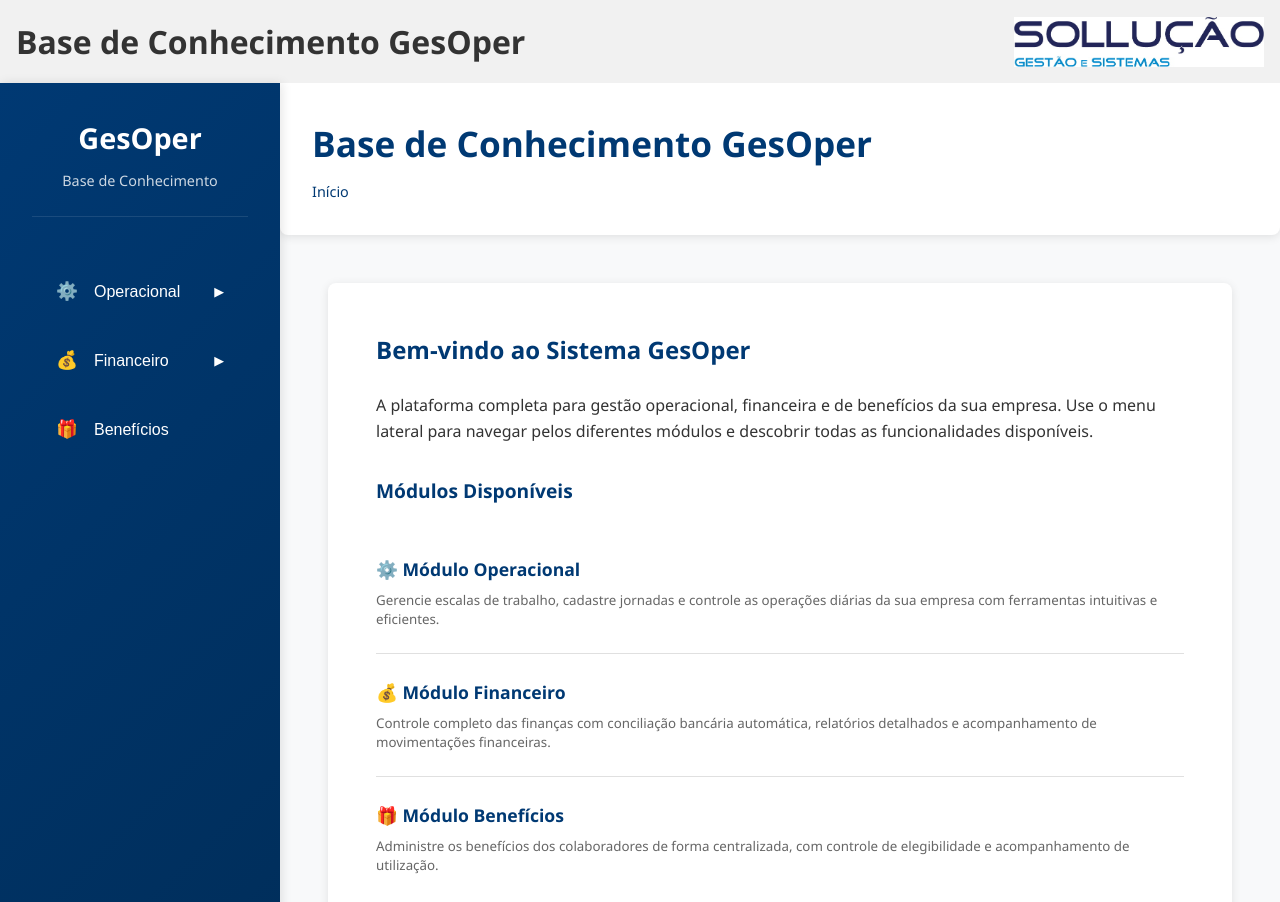
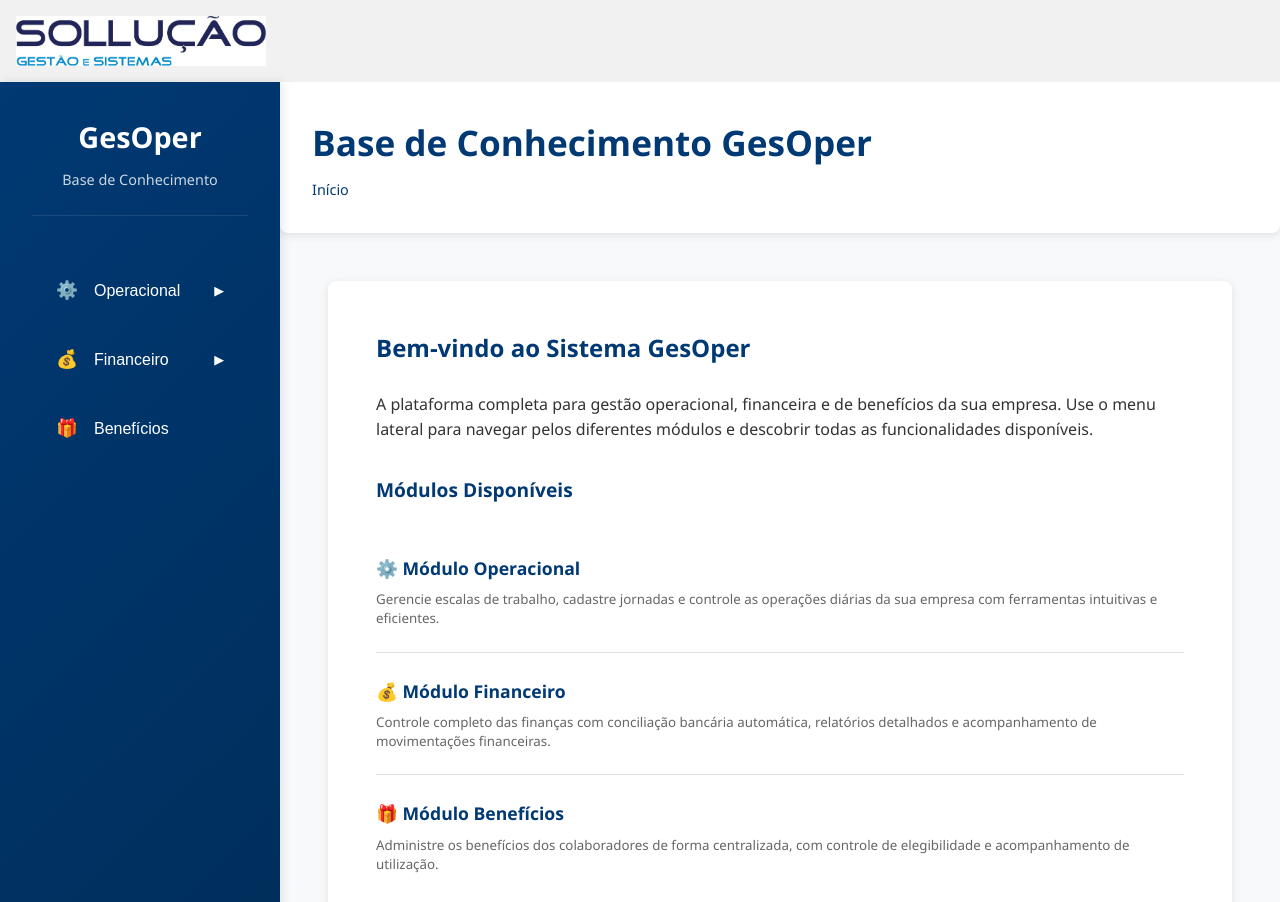
Before and after one commit to Gesoper02/Base-de-Conhecimento-GesOper, a website: page index.html in a window 1280 px wide. Shown: the top 902 px of the page. Drawn offline with Linux system fonts and the light colour scheme.

Commit message:
Update index.html

```diff
--- a/index.html
+++ b/index.html
@@ -4,16 +4,15 @@
   <meta charset="UTF-8">
   <meta name="viewport" content="width=device-width, initial-scale=1.0">
   <title>Base de Conhecimento GesOper</title>
+  <header style="display: flex; justify-content: space-between; align-items: center; padding: 1rem; background-color: #f1f1f1;">
+  <img src="LogoSolucao.png" alt="Logo Solução" style="height: 50px;">
+</header>
   <link rel="stylesheet" href="assets/css/global.css">
   <link rel="preconnect" href="https://fonts.googleapis.com">
   <link rel="preconnect" href="https://fonts.gstatic.com" crossorigin>
   <link href="https://fonts.googleapis.com/css2?family=Inter:wght@300;400;500;600;700&display=swap" rel="stylesheet">
 </head>
-  <header style="display: flex; justify-content: space-between; align-items: center; padding: 1rem; background-color: #f1f1f1;">
-  <h1 style="margin: 0;">Base de Conhecimento GesOper</h1>
-  <img src="LogoSolucao.png" alt="Logo Solução" style="height: 50px;">
-</header>
-<body>
+  <body>
   <div class="main-wrapper">
     <nav class="sidebar">
       <div class="sidebar-header">
```
